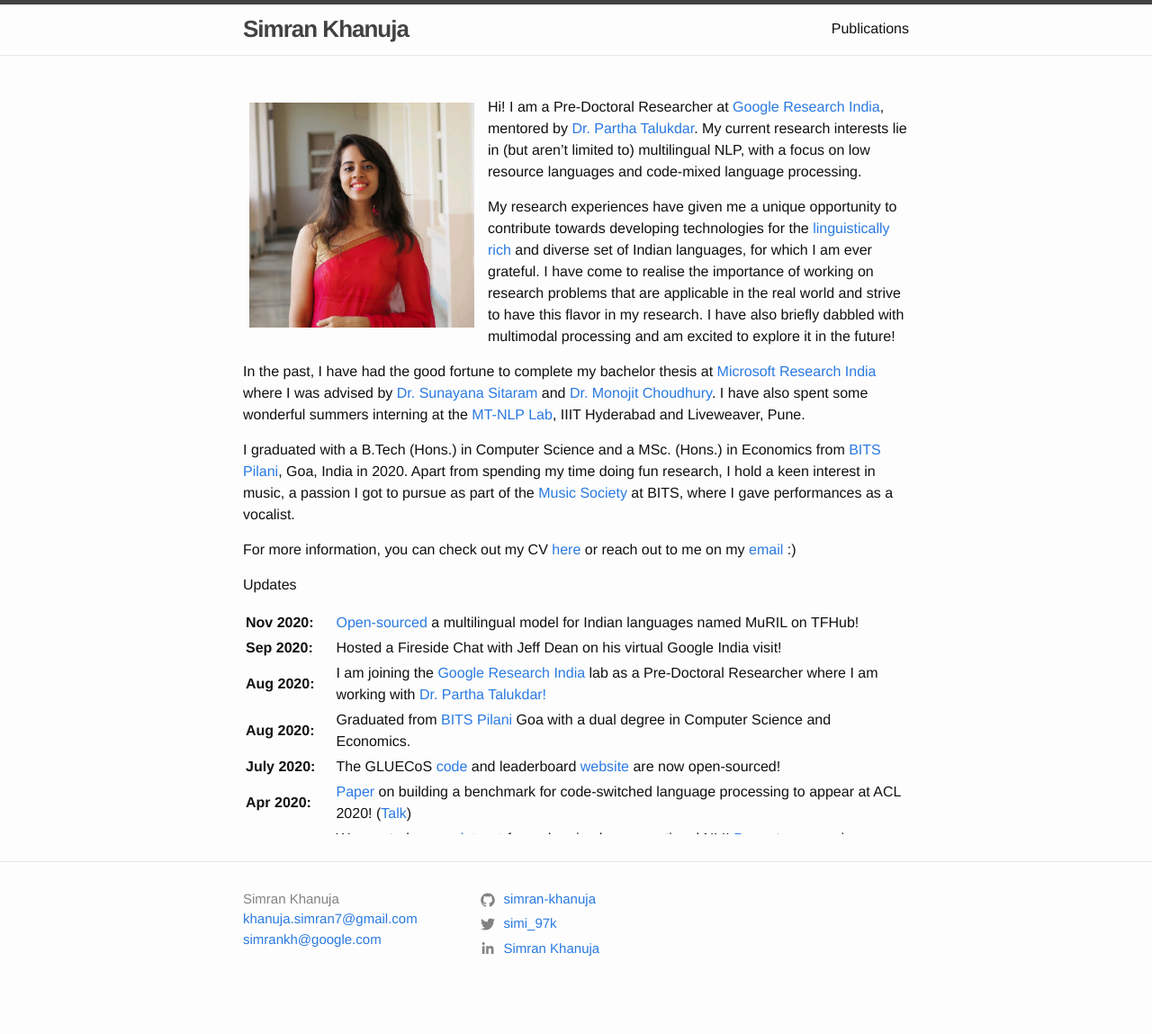
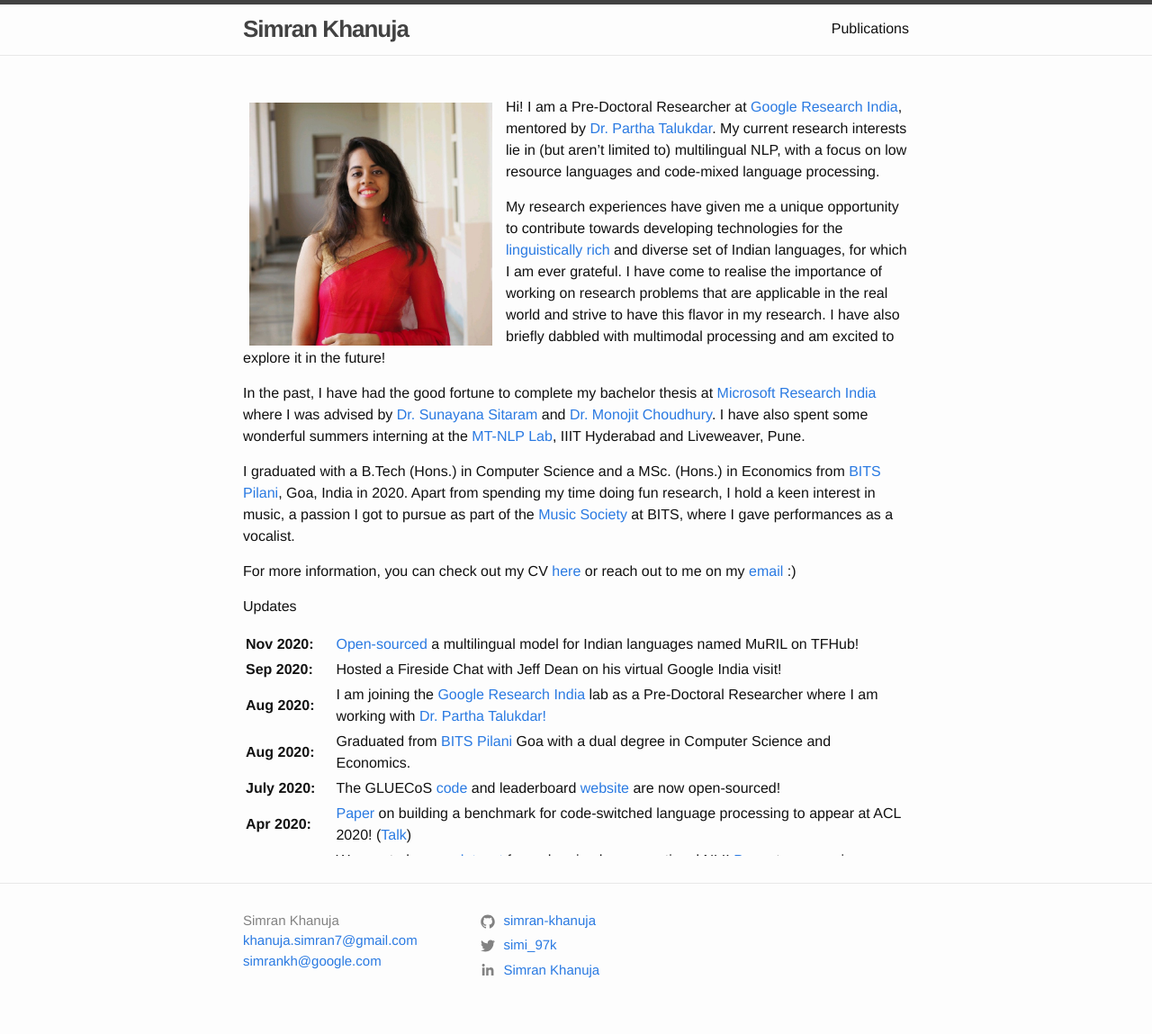
Before and after one commit to simran-khanuja/simran-khanuja.github-deprecated.io, a Jekyll site: the page built from index.md, in a window 1280 px wide. Shown: the whole page at 90% size. Built offline with Jekyll 4.4.1, drawn with Linux system fonts in a browser that asks for light colours; before the commit the page ends 1125 px from its top, so only the background shows below that.

Commit message:
update dp

```diff
--- a/index.md
+++ b/index.md
@@ -8,7 +8,7 @@
 layout: default
 ---
 
-<img style="float: left;margin-right: 15px;margin-top: 7px; margin-left: 7px;height: 250px;border: 5" src=" {{ site.url }}/assets/dp.jpeg">
+<img style="float: left;margin-right: 15px;margin-top: 7px; margin-left: 7px;height: 270px;border: 5" src=" {{ site.url }}/assets/dp.jpeg">
 
 Hi! I am a Pre-Doctoral Researcher at [Google Research India](https://research.google/locations/india/), mentored by [Dr. Partha Talukdar](http://talukdar.net/). My current research interests lie in (but aren’t limited to) multilingual NLP, with a focus on low resource languages and code-mixed language processing.
 
```
